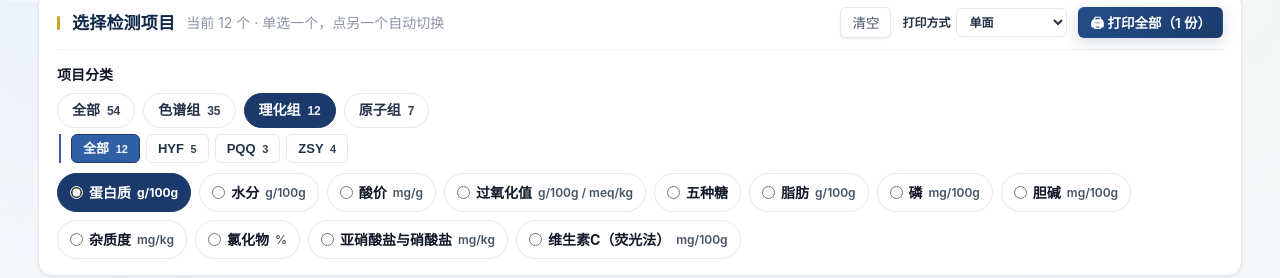
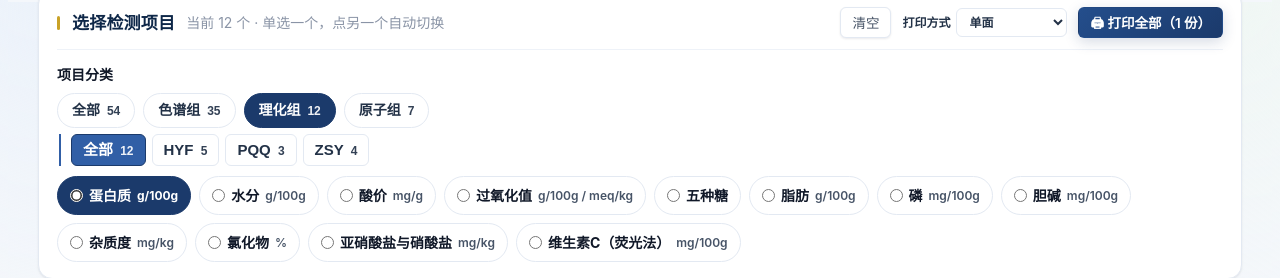
Before and after one commit to xiongying118/infant-record-studio, a plain HTML site: page index.html in a window 1280 px wide. Shown: the part 806-1084 px from the top of the page. Drawn offline with Linux system fonts and the light colour scheme.

Commit message:
独立原始记录系统：标准溶液面板字体再放大一档，CSS 加版本号破缓存

```diff
--- a/index.html
+++ b/index.html
@@ -40,7 +40,7 @@
 })();
 </script>
 
-<link rel="stylesheet" href="theme.css">
+<link rel="stylesheet" href="theme.css?v=20261122h">
 <style>
 /* ============================================================
    原始记录系统 · 专属外壳样式
@@ -144,8 +144,8 @@ body{font-size:16px}
 .st-main .lr-chip .muted{font-size:12px}
 .st-main .lr-grouptab{font-size:14px}
 .st-main .lr-grouptab i{font-size:12px}
-.st-main .lr-subgroup{font-size:13px}
-.st-main .lr-subgroup i{font-size:11px}
+.st-main .lr-subgroup{font-size:15px}
+.st-main .lr-subgroup i{font-size:12px}
 .st-main .lr-importbar .muted{font-size:13px}
 .st-main .lr-rowsel{font-size:14px}
 .st-main .lr-rowsel select{font-size:13px}
```
